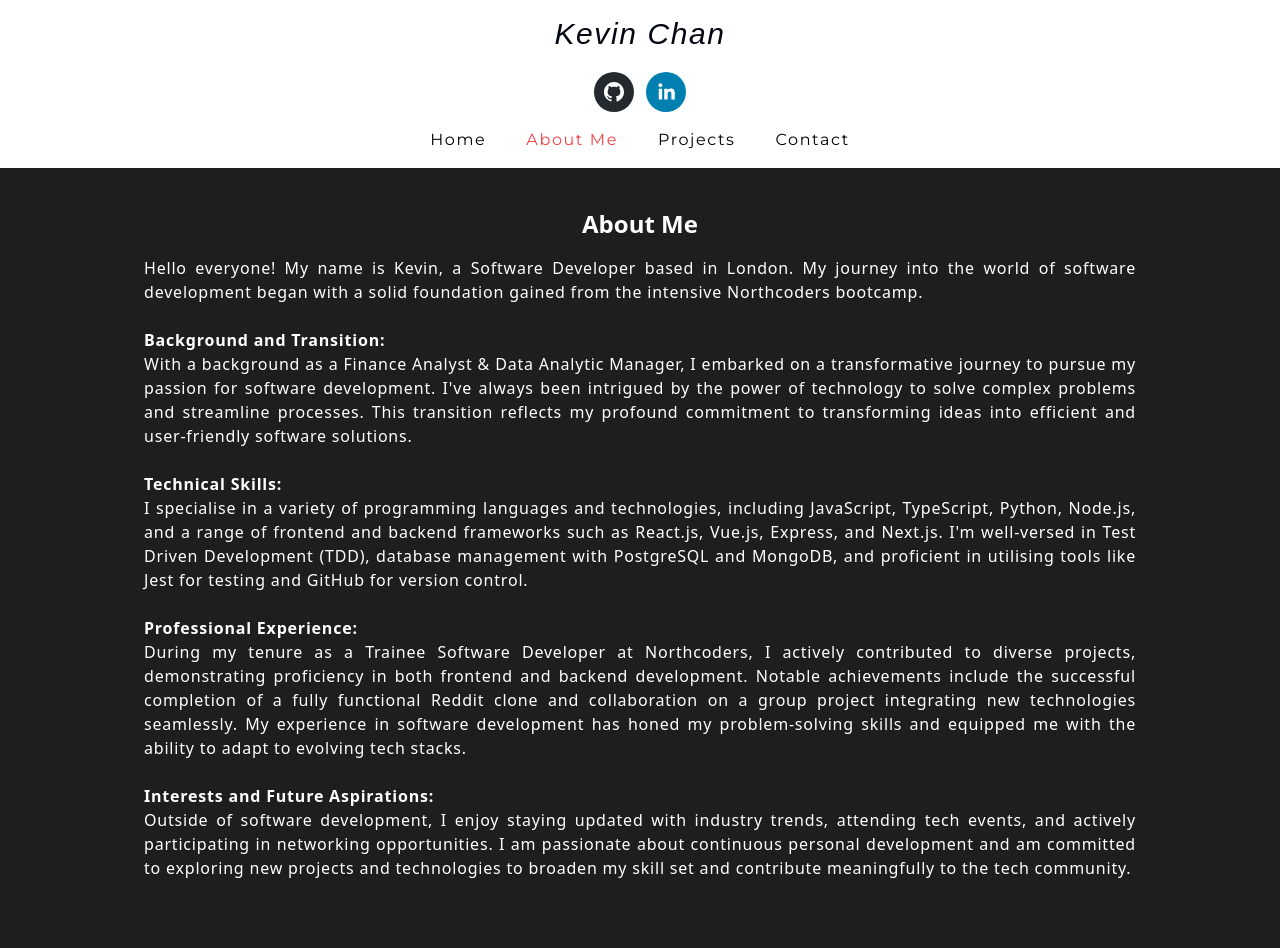
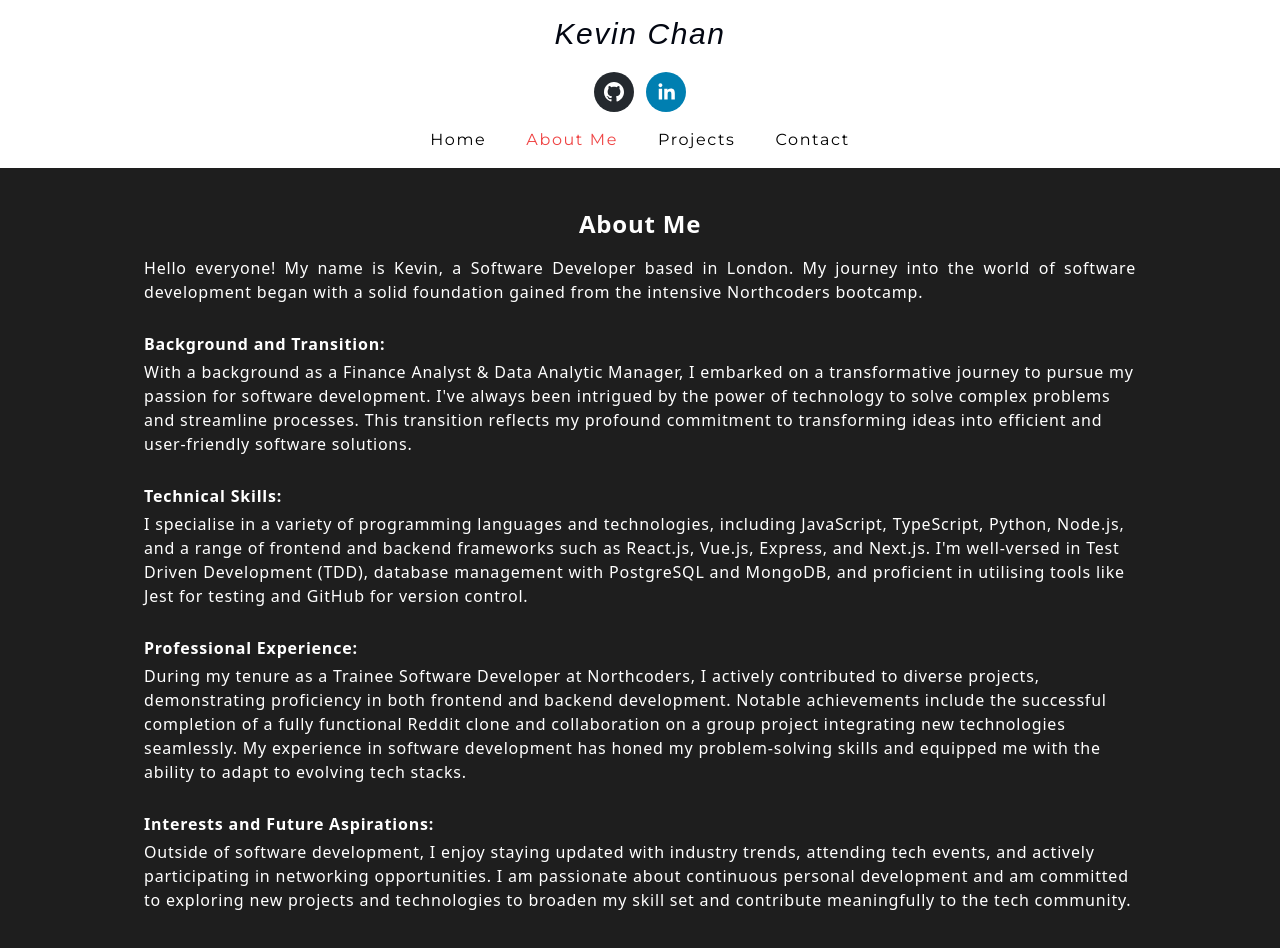
Before and after one commit to Sakhee89/Personal-Website, a React (Vite) app: page / in a window 1280 px wide. Both pictures are taken after a click on the element "About Me". Shown: the top 948 px of the page. Before the commit the page ends 912 px from the top, so only its background shows below. Built offline with nearby package versions, Linux system fonts and the light colour scheme.

Commit message:
change css on about me page

```diff
--- a/src/components/AboutMe.jsx
+++ b/src/components/AboutMe.jsx
@@ -1,27 +1,25 @@
 export function AboutMe({ show }) {
   return (
-    <section className="pt-10 flex justify-center pb-8 ">
+    <section className="pt-10 flex justify-center pb-8">
       {show && (
-        <div className="max-w-screen-lg px-4">
+        <div className="max-w-screen-lg px-4 tracking-wider">
           <h1 className="text-2xl text-center font-bold">About Me</h1>
-          <p className="text-justify pt-4 tracking-wider">
+          <p className="text-justify pt-4 pb-7">
             Hello everyone! My name is Kevin, a Software Developer based in
             London. My journey into the world of software development began with
             a solid foundation gained from the intensive Northcoders bootcamp.
-            <br />
-            <br />
-            <b>Background and Transition:</b>
-            <br />
+          </p>
+          <h2 className="font-bold">Background and Transition:</h2>
+          <p className="pt-1 pb-7">
             With a background as a Finance Analyst & Data Analytic Manager, I
             embarked on a transformative journey to pursue my passion for
             software development. I've always been intrigued by the power of
             technology to solve complex problems and streamline processes. This
             transition reflects my profound commitment to transforming ideas
             into efficient and user-friendly software solutions.
-            <br />
-            <br />
-            <b>Technical Skills:</b>
-            <br />
+          </p>
+          <h2 className="font-bold">Technical Skills:</h2>
+          <p className="pt-1 pb-7">
             I specialise in a variety of programming languages and technologies,
             including JavaScript, TypeScript, Python, Node.js, and a range of
             frontend and backend frameworks such as React.js, Vue.js, Express,
@@ -29,10 +27,9 @@ export function AboutMe({ show }) {
             database management with PostgreSQL and MongoDB, and proficient in
             utilising tools like Jest for testing and GitHub for version
             control.
-            <br />
-            <br />
-            <b>Professional Experience:</b>
-            <br />
+          </p>
+          <h2 className="font-bold">Professional Experience:</h2>
+          <p className="pt-1 pb-7">
             During my tenure as a Trainee Software Developer at Northcoders, I
             actively contributed to diverse projects, demonstrating proficiency
             in both frontend and backend development. Notable achievements
@@ -41,10 +38,9 @@ export function AboutMe({ show }) {
             seamlessly. My experience in software development has honed my
             problem-solving skills and equipped me with the ability to adapt to
             evolving tech stacks.
-            <br />
-            <br />
-            <b>Interests and Future Aspirations:</b>
-            <br />
+          </p>
+          <h2 className="font-bold">Interests and Future Aspirations:</h2>
+          <p className="pt-1 pb-7">
             Outside of software development, I enjoy staying updated with
             industry trends, attending tech events, and actively participating
             in networking opportunities. I am passionate about continuous
```
